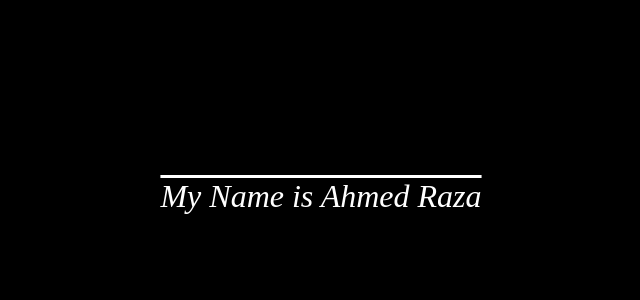
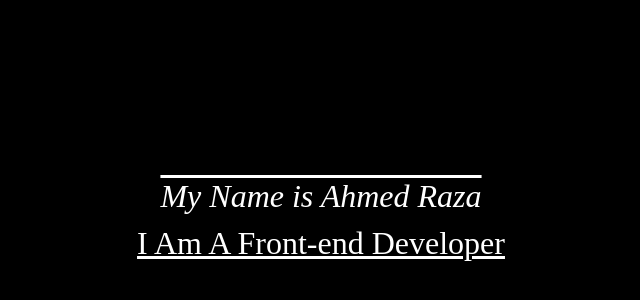
Before and after one commit to aimen69-khan/js_pratice2, a plain HTML site: page index.html in a window 1280 px wide. Shown: the part 152-452 px from the top of the page, without its empty margins (319-959 px from the left). Drawn offline with Linux system fonts and the light colour scheme.

```diff
--- a/app.js
+++ b/app.js
@@ -125,7 +125,7 @@
 //     }
 
 //     priceOfPro(){
-//         return this.methid + " it is " +this.mobile
+//         return this.methid + " it is " +this.price
 //     }
 // }
 
--- a/index.html
+++ b/index.html
@@ -13,6 +13,7 @@
 
 
     <h1>My Name is Ahmed Raza</h1>
+    <h2>I Am A Front-end Developer</h1>
 
 
 </body>
--- a/java.js
+++ b/java.js
@@ -112,7 +112,6 @@
 
 // console.log(obj)
 
-
 // default parameter
 
 const type1 = (name="Ahmed", id=232) => {
--- a/style.css
+++ b/style.css
@@ -5,6 +5,7 @@
 }
 body{
     background: #000;
+    color: #fff;
 }
 
 h1{
@@ -15,3 +16,10 @@
     font-weight: 300;
     text-decoration: overline;
 }
+h2{
+    text-align: center;
+    font-weight: 300;
+    margin-top: 10px;
+    text-decoration: underline;
+    font-size: 32px;
+}
```
Also changed, not shown: script.js (+18 -0 lines).
